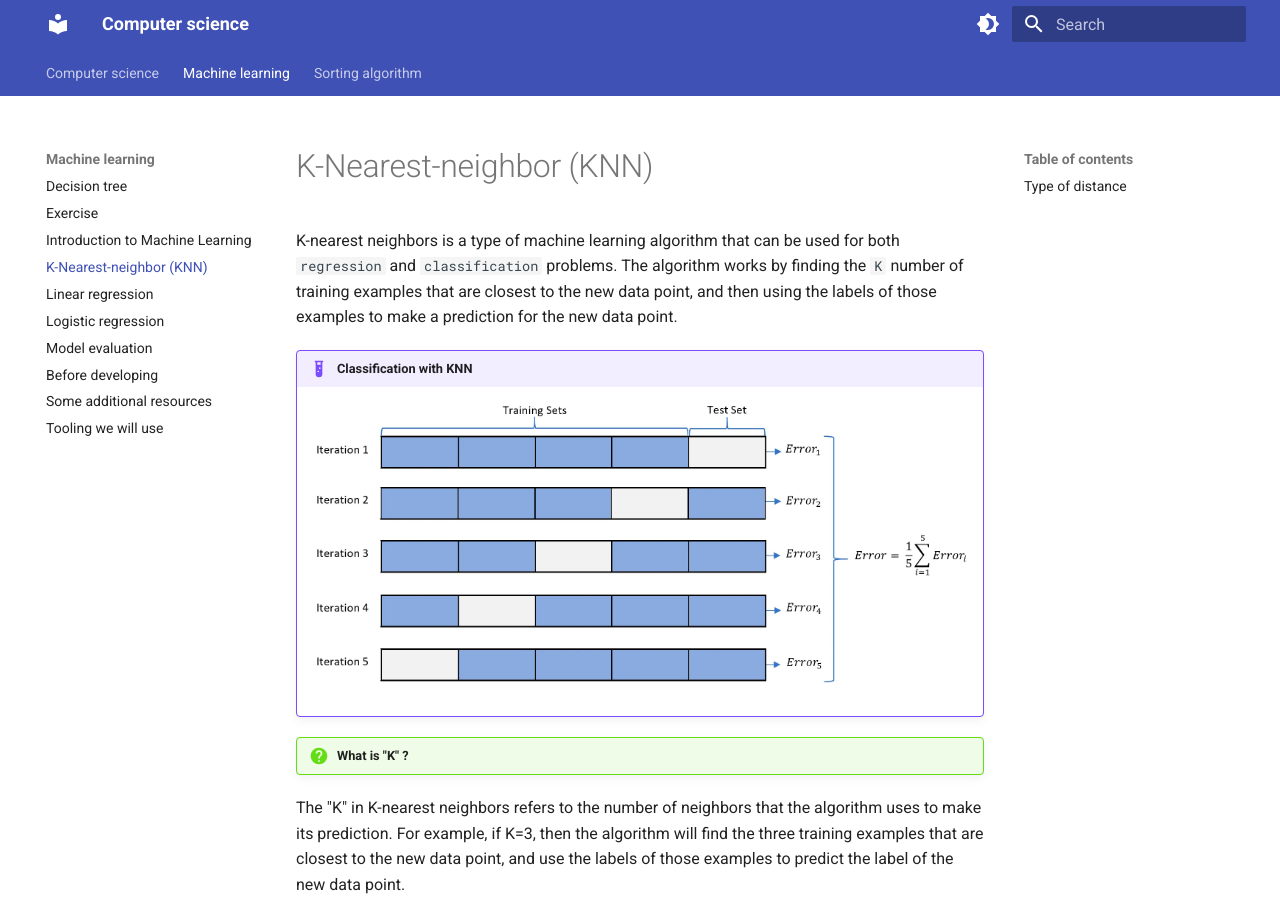
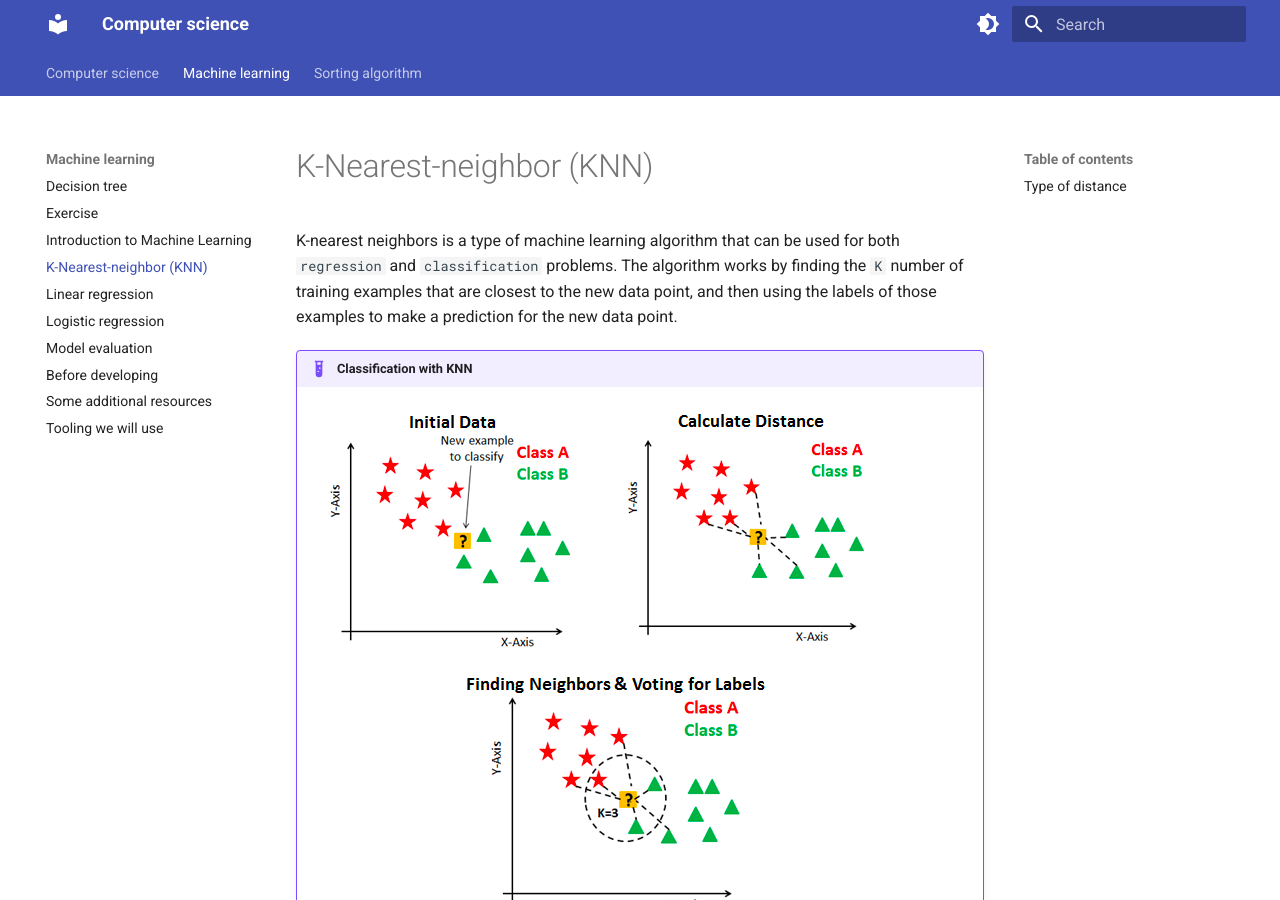
Before and after one commit to Fszta/Computer-Science, an MkDocs documentation site: the page built from docs/machine-learning/knn.md, in a window 1280 px wide and 900 px high. Built offline with MkDocs 1.6.1 and Material for MkDocs 9.7.7, drawn with Linux system fonts in a browser that asks for light colours.

Commit message:
fix : set right image for knn

```diff
--- a/docs/machine-learning/knn.md
+++ b/docs/machine-learning/knn.md
@@ -7,7 +7,7 @@ and then using the labels of those examples to make a prediction for the new dat
 
 !!! example "Classification with KNN"
 
-    ![img_5.png](assets/img_5.png)
+    ![img_1.png](assets/img_1_knn.png)
 
 
 !!! question "What is "K" ?"
```
